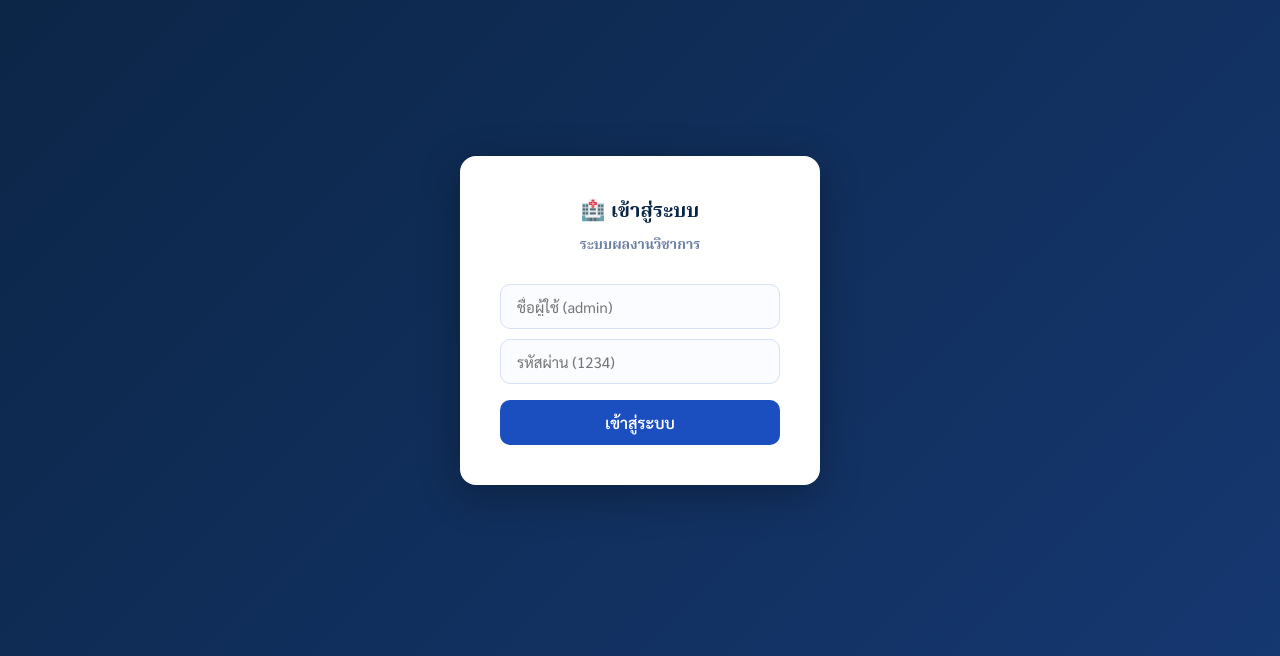
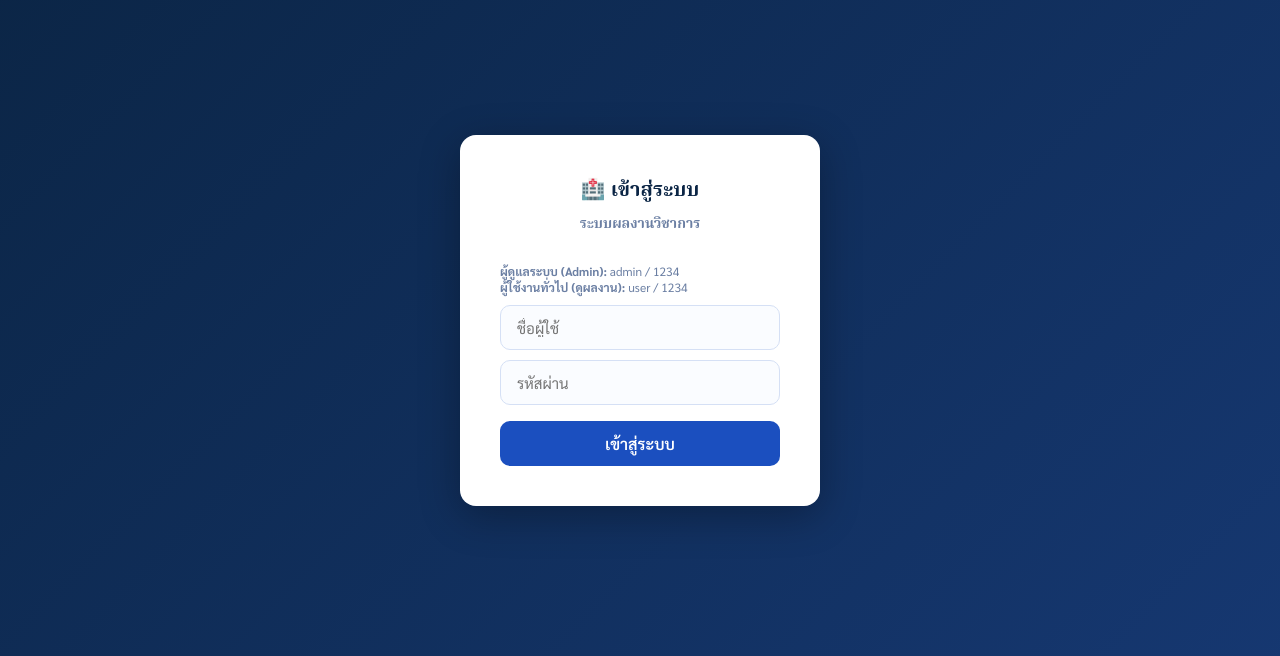
Before and after one commit to witsaoo-jpg/nsoacademic, a plain HTML site: page index.html in a window 1280 px wide. Shown: the part 80-736 px from the top of the page. Drawn offline with Linux system fonts and the light colour scheme; a web font is replaced by a local one.

Commit message:
Update index.html

```diff
--- a/index.html
+++ b/index.html
@@ -12,8 +12,14 @@
 <div id="login-overlay">
   <div class="login-box">
     <h2>🏥 เข้าสู่ระบบ<br><small style="font-size:14px;color:var(--muted);">ระบบผลงานวิชาการ</small></h2>
-    <input type="text" id="login-user" class="form-control" placeholder="ชื่อผู้ใช้ (admin)" style="margin-bottom:10px;">
-    <input type="password" id="login-pass" class="form-control" placeholder="รหัสผ่าน (1234)" style="margin-bottom:16px;" onkeypress="if(event.key==='Enter') checkLogin()">
+
+    <p style="font-size:12px; color:var(--muted); text-align:left; margin-bottom:10px;">
+      <b>ผู้ดูแลระบบ (Admin):</b> admin / 1234<br>
+      <b>ผู้ใช้งานทั่วไป (ดูผลงาน):</b> user / 1234
+    </p>
+
+    <input type="text" id="login-user" class="form-control" placeholder="ชื่อผู้ใช้" style="margin-bottom:10px;">
+    <input type="password" id="login-pass" class="form-control" placeholder="รหัสผ่าน" style="margin-bottom:16px;" onkeypress="if(event.key==='Enter') checkLogin()">
     <button class="btn btn-primary btn-block" onclick="checkLogin()">เข้าสู่ระบบ</button>
     <p id="login-error" style="color:var(--danger);font-size:13px;display:none;margin-top:12px;">ชื่อผู้ใช้หรือรหัสผ่านไม่ถูกต้อง!</p>
   </div>
@@ -43,8 +49,8 @@
   </div>
 </header>
 
-<div class="app">
-  <div>
+<div class="app" id="app-container">
+  <div id="form-panel">
     <div class="card">
       <div class="card-header">
         <h2 id="form-heading">➕ เพิ่มผลงานวิชาการ</h2>
```
